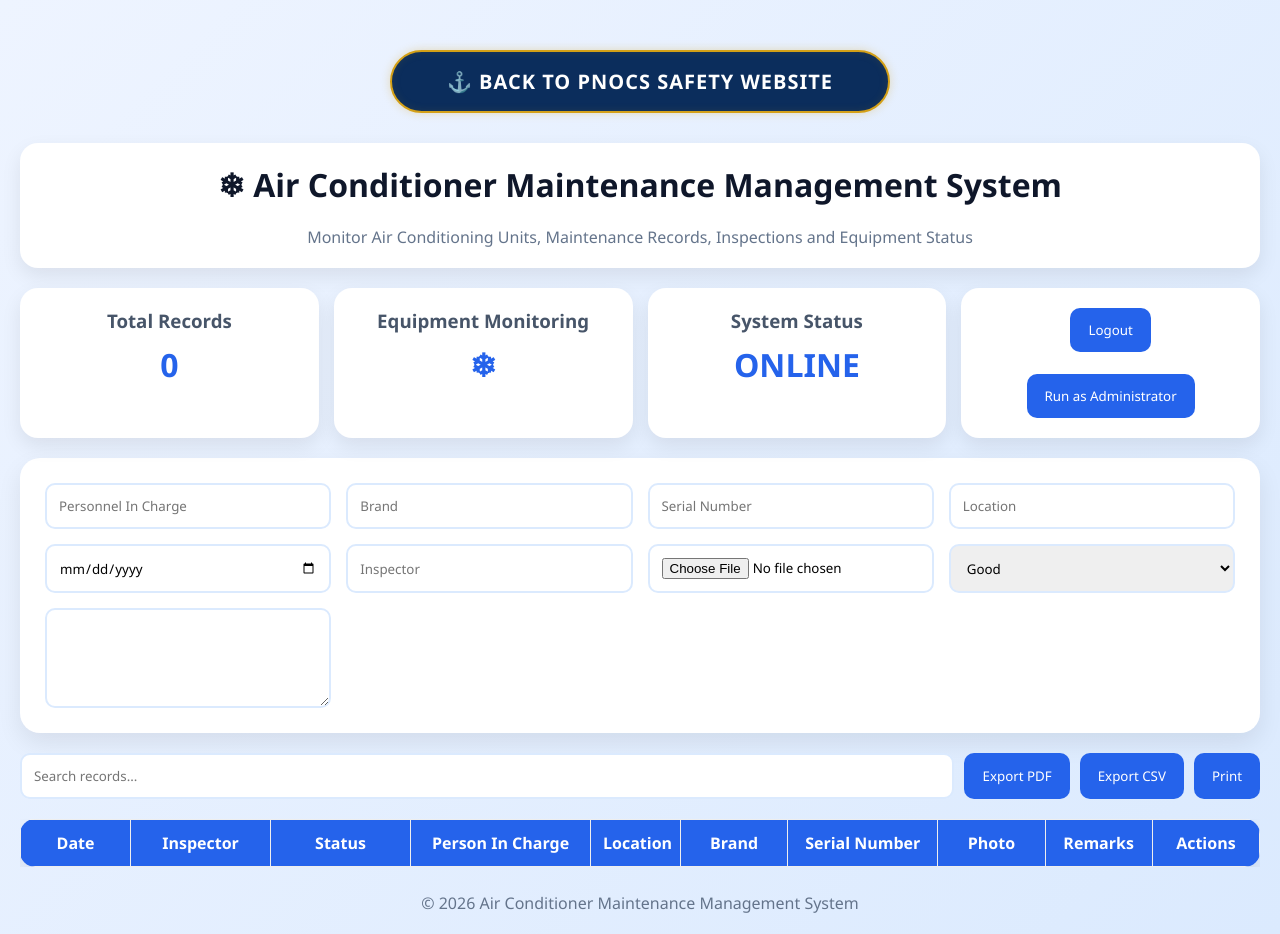
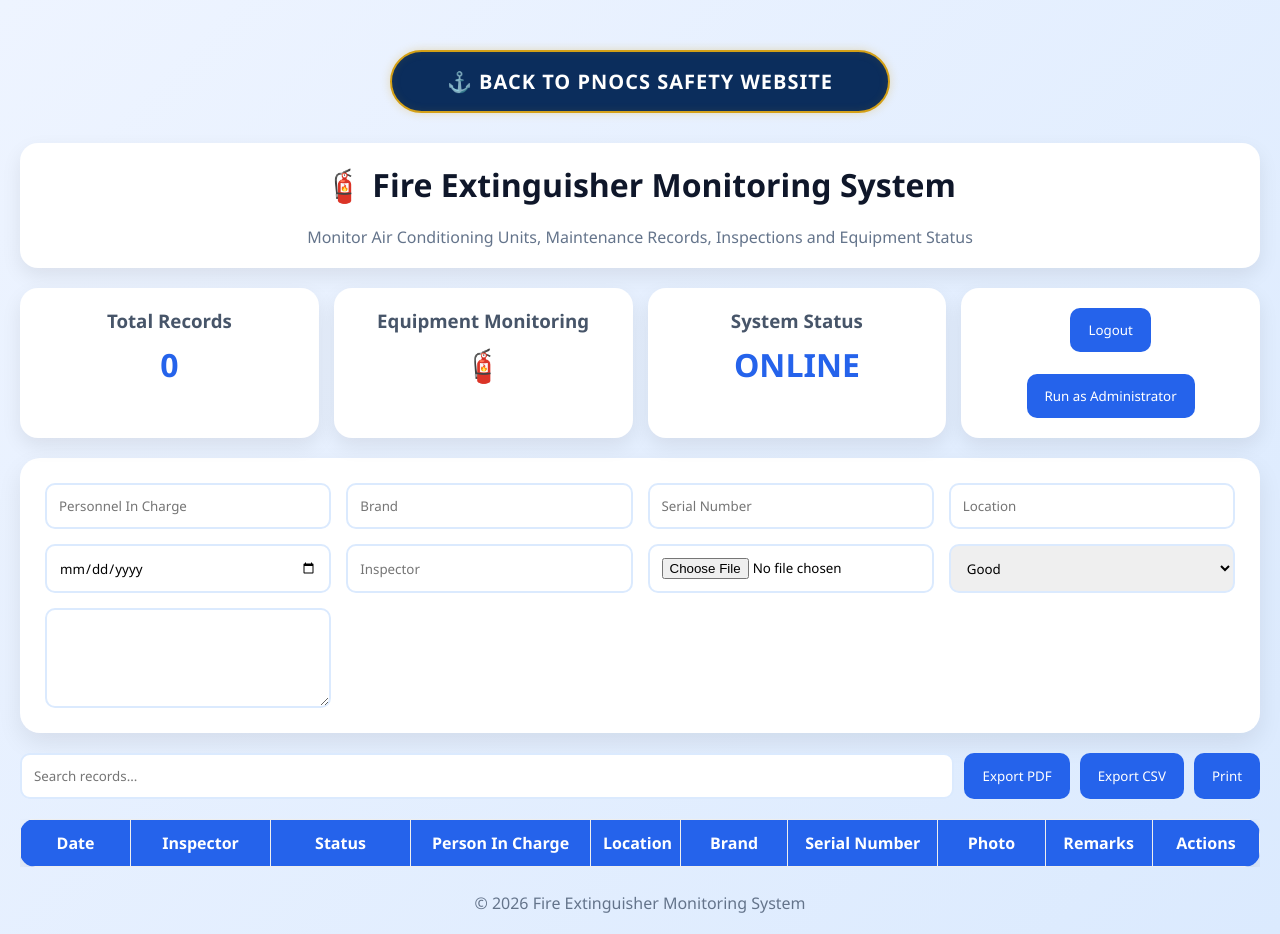
Before and after one commit to onepnocs-debug/fire2, a plain HTML site: page index.html in a window 1280 px wide. Drawn offline with nearby package versions, Linux system fonts and the light colour scheme; no server answers.

Commit message:
Update index.html

```diff
--- a/index.html
+++ b/index.html
@@ -7,7 +7,7 @@
 
 
 
-<title>Air Conditioner Maintenance Management System</title>
+<title>Fire Extinguisher Monitoring System</title>
 
 <link rel="stylesheet" href="style.css">
 
@@ -38,7 +38,7 @@
 <div class="card" style="margin-bottom:20px;">
 
     <h1>
-        ❄ Air Conditioner Maintenance Management System
+        🧯 Fire Extinguisher Monitoring System
     </h1>
 
     <p style="text-align:center;color:#64748b;">
@@ -58,7 +58,7 @@
 
     <div class="card">
         <h3>Equipment Monitoring</h3>
-        <span>❄</span>
+        <span>🧯</span>
     </div>
 
     <div class="card">
@@ -198,7 +198,8 @@
     color:#64748b;
     ">
 
-    © 2026 Air Conditioner Maintenance Management System
+     © 2026 Fire Extinguisher Monitoring System
+
 
 </div>
 
```
